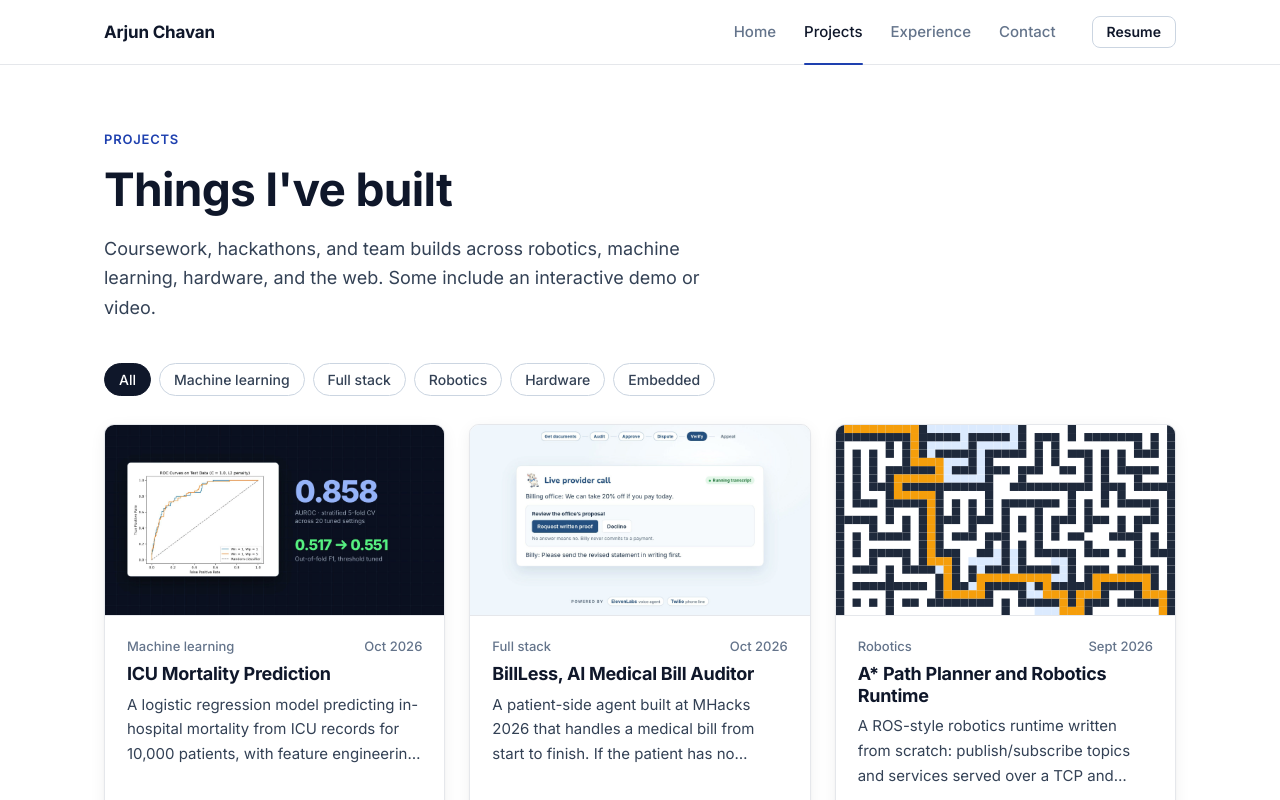
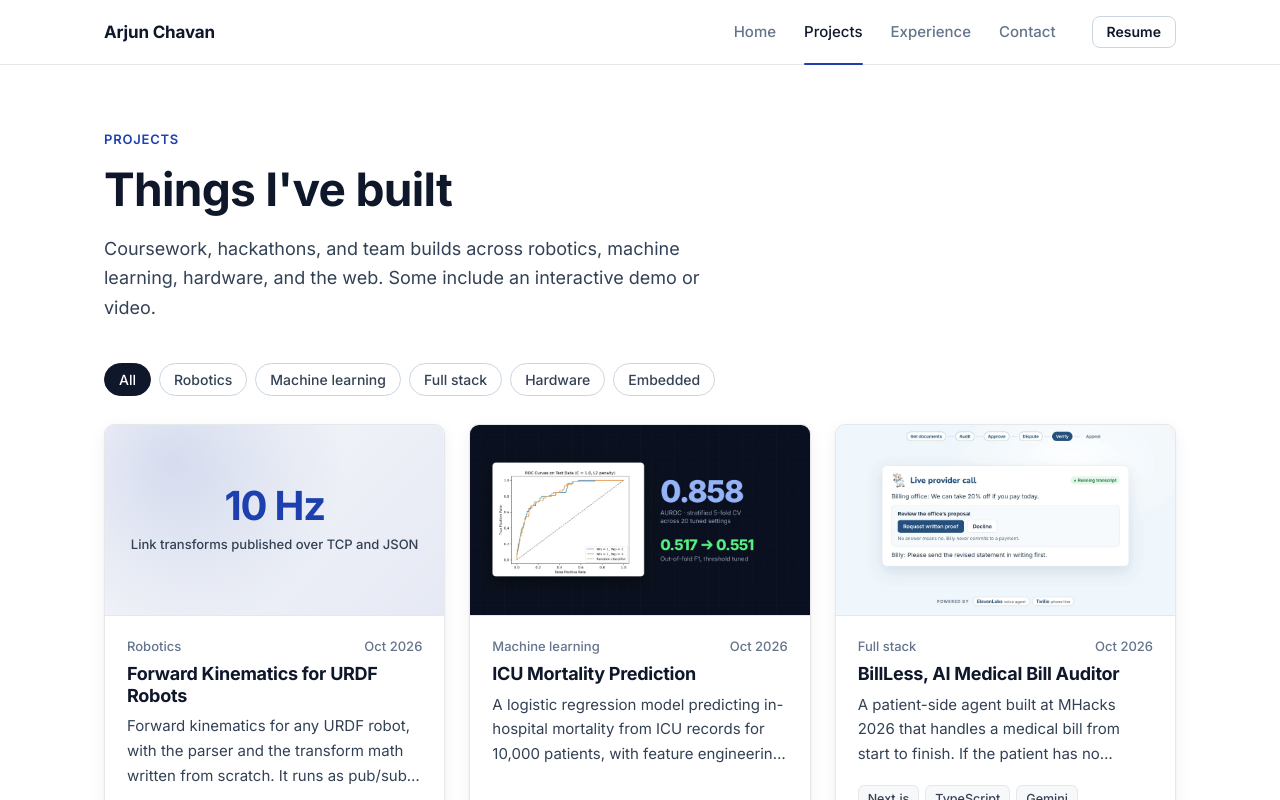
Before and after one commit to ArjunChavan2/portfolio, a React (Vite) app: page /projects in a window 1280 px wide. Shown: the top 800 px of the page. Built offline with nearby package versions, Linux system fonts and the light colour scheme.

Commit message:
Sync portfolio with resume: add Forward Kinematics, refresh PDF and skill map
Synced from content.js 73ca0133aa26

```diff
--- a/src/data/projects.js
+++ b/src/data/projects.js
@@ -14,6 +14,31 @@ const DETAILS = {
     media: { type: 'demo', demo: 'astar' },
     links: [{ label: 'Source on GitHub', href: 'https://github.com/ArjunChavan2/A-Star-Path-Planning' }],
     featured: true,
+  },
+  'Forward Kinematics for URDF Robots': {
+    slug: 'forward-kinematics',
+    category: 'Robotics',
+    summary:
+      'Forward kinematics for any URDF robot, with the parser and the transform math written from scratch. It runs as pub/sub nodes '
+      + 'on the same TCP and JSON gateway as the A* runtime, publishing every link pose at 10 Hz, and a browser viewer draws the robot '
+      + 'live from that stream.',
+    highlight: { value: '10 Hz', label: 'Link transforms published over TCP and JSON' },
+    howItWorks: [
+      'Parse: the URDF reader takes apart links, joints, origins, and axes, and rejects a malformed robot description instead of publishing a wrong robot.',
+      'Solve: the transform module composes rotations and translations, and the solver walks the joint tree to place every link in the robot frame.',
+      'Serve: a parameter server holds the robot description, one node turns joint states into transforms at 10 Hz, and another combines those with the global pose into world coordinates.',
+      'Gateway: a single asyncio process serves every topic and service over a rosbridge-style TCP and JSON protocol, reused from the A* project.',
+      'Watch: a browser viewer draws each link from the world transforms with a slider per joint, and steps a demo dual-arm robot through saved choreographies.',
+      'Choreograph: a MediaPipe tool reads a dance video and solves it into keyframes against the arm geometry of the robot, with the waist taken from shoulders against hips.',
+      'Test: unit tests per module plus wire-level integration tests that talk to the running gateway over a raw socket.',
+    ],
+    tech: [
+      { name: 'Python + asyncio', use: 'URDF parser, transform math, and the node processes' },
+      { name: 'TCP + JSON gateway', use: 'Pub/sub topics and services, rosbridge-style' },
+      { name: 'MediaPipe', use: 'Pose tracking for the video-to-choreography tool' },
+      { name: 'pytest', use: 'Per-module unit tests and wire-level integration tests' },
+    ],
+    links: [],
   },
   'Underwater Inspection ROV': {
     slug: 'underwater-rov',
--- a/src/data/resume.json
+++ b/src/data/resume.json
@@ -200,6 +200,26 @@
       ]
     },
     {
+      "title": "Forward Kinematics for URDF Robots",
+      "org": "Python, TCP, JSON, EECS 367",
+      "date": "Oct 2026",
+      "bullets": [
+        "Wrote a URDF parser and forward-kinematics solver from scratch, composing joint transforms into link poses",
+        "Published link transforms at 10 Hz over a TCP and JSON pub/sub gateway, rejecting malformed robot descriptions safely",
+        "Verified with 116 unit and wire-level tests, and converted dance video into choreography for a dual-arm demo robot"
+      ],
+      "skills": [
+        "Python",
+        "Kinematics",
+        "Robotics",
+        "Linear Algebra",
+        "Systems Programming",
+        "Networking",
+        "Testing",
+        "Computer Vision"
+      ]
+    },
+    {
       "title": "ICU Mortality Prediction",
       "org": "Python, scikit-learn, EECS 445",
       "date": "Oct 2026",
```
Also changed, not shown: public/skillmap.html (+2 -2 lines), 1 other file (tests, documents, lock files or other folders).
